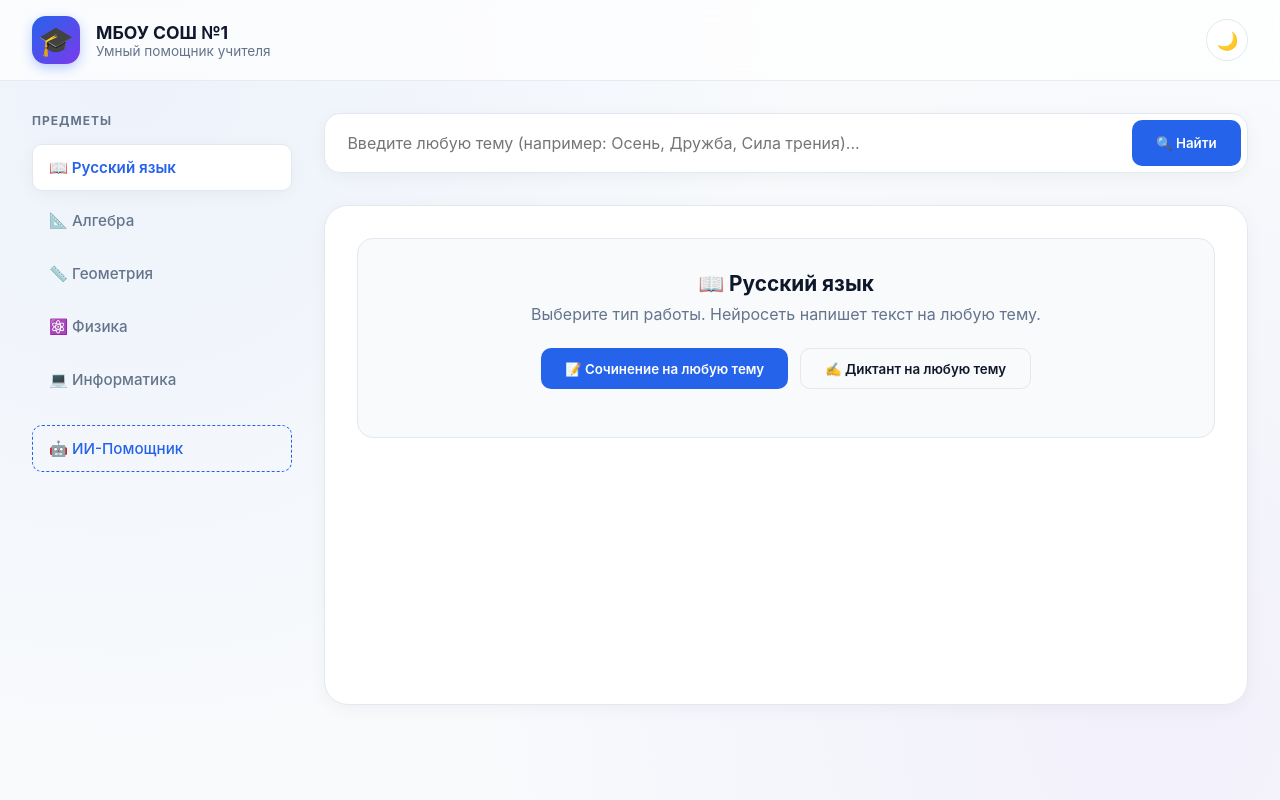
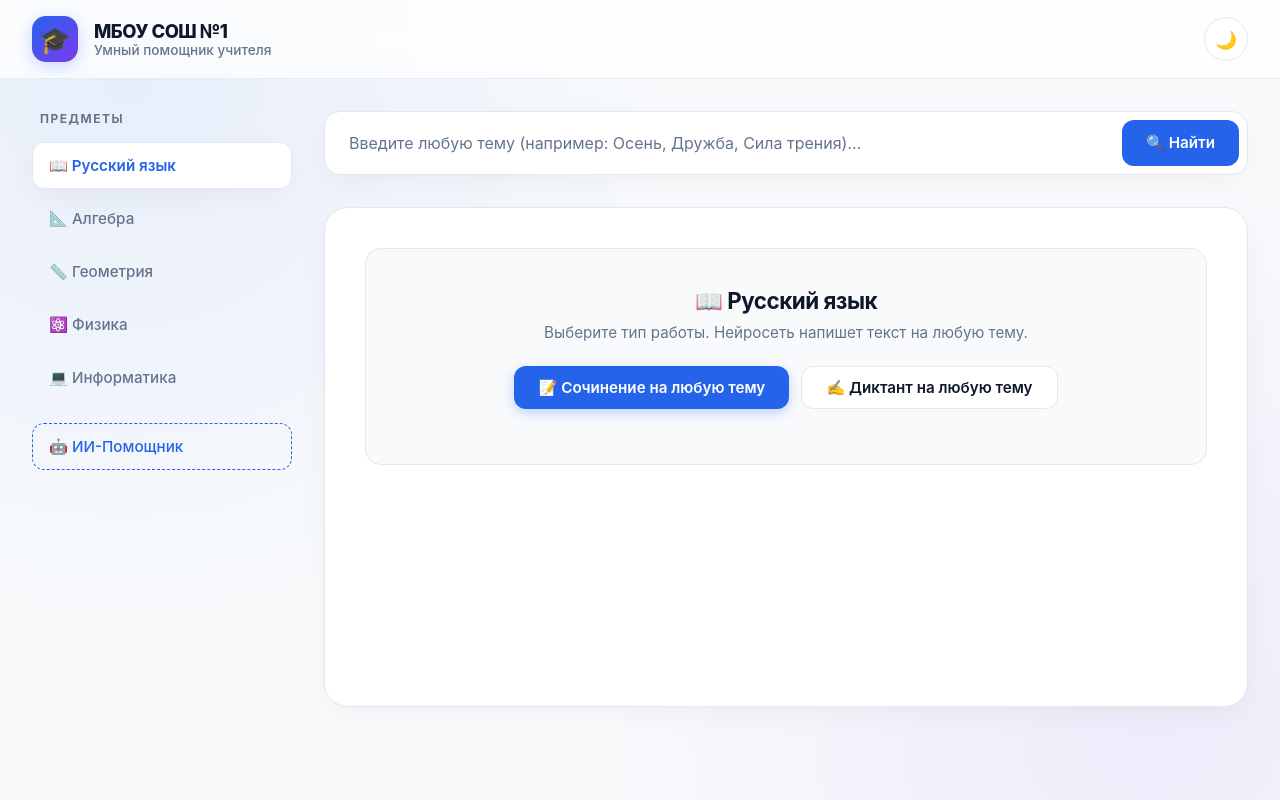
Before and after one commit to kluvus/school_helper, a plain HTML site: page index.html in a window 1280 px wide. Drawn offline with Linux system fonts and the light colour scheme.

Commit message:
Update style.css

```diff
--- a/style.css
+++ b/style.css
@@ -1,78 +1,344 @@
+/* --- ПЕРЕМЕННЫЕ И ЦВЕТОВЫЕ СХЕМЫ --- */
 :root {
     --bg-color: #f8fafc;
-    --bg-gradient: radial-gradient(circle at 10% 10%, rgba(37, 99, 235, 0.05) 0%, transparent 50%), radial-gradient(circle at 90% 90%, rgba(124, 58, 237, 0.05) 0%, transparent 50%);
-    --surface: rgba(255, 255, 255, 0.7);
+    --bg-gradient: radial-gradient(circle at 10% 10%, rgba(37, 99, 235, 0.08) 0%, transparent 40%),
+                   radial-gradient(circle at 90% 90%, rgba(124, 58, 237, 0.08) 0%, transparent 40%);
+    --surface: rgba(255, 255, 255, 0.75);
     --surface-solid: #ffffff;
     --surface-hover: #f1f5f9;
     --text-main: #0f172a;
     --text-light: #64748b;
     --primary: #2563eb;
     --primary-hover: #1d4ed8;
-    --primary-glow: rgba(37, 99, 235, 0.3);
+    --primary-glow: rgba(37, 99, 235, 0.25);
     --border: rgba(226, 232, 240, 0.8);
     --border-solid: #e2e8f0;
     --success-bg: #dcfce7;
     --success-text: #166534;
     --radius-lg: 24px;
     --radius-md: 16px;
-    --radius-sm: 10px;
-    --shadow-soft: 0 4px 20px -2px rgba(15, 23, 42, 0.05);
+    --radius-sm: 12px;
+    --shadow-soft: 0 8px 30px -4px rgba(15, 23, 42, 0.05);
+    --shadow-hover: 0 12px 40px -4px rgba(37, 99, 235, 0.15);
 }
+
 [data-theme="dark"] {
     --bg-color: #0b1120;
-    --bg-gradient: radial-gradient(circle at 10% 10%, rgba(59, 130, 246, 0.1) 0%, transparent 50%), radial-gradient(circle at 90% 90%, rgba(139, 92, 246, 0.1) 0%, transparent 50%);
-    --surface: rgba(30, 41, 59, 0.6);
+    --bg-gradient: radial-gradient(circle at 10% 10%, rgba(59, 130, 246, 0.15) 0%, transparent 40%),
+                   radial-gradient(circle at 90% 90%, rgba(139, 92, 246, 0.15) 0%, transparent 40%);
+    --surface: rgba(30, 41, 59, 0.75);
     --surface-solid: #1e293b;
     --surface-hover: #334155;
     --text-main: #f8fafc;
     --text-light: #94a3b8;
     --primary: #3b82f6;
     --primary-hover: #60a5fa;
-    --primary-glow: rgba(59, 130, 246, 0.3);
+    --primary-glow: rgba(59, 130, 246, 0.25);
     --border: rgba(51, 65, 85, 0.6);
     --border-solid: #334155;
     --success-bg: rgba(22, 101, 52, 0.4);
     --success-text: #bbf7d0;
-    --shadow-soft: 0 4px 20px -2px rgba(0, 0, 0, 0.3);
+    --shadow-soft: 0 8px 30px -4px rgba(0, 0, 0, 0.4);
+    --shadow-hover: 0 12px 40px -4px rgba(59, 130, 246, 0.2);
 }
-* { margin: 0; padding: 0; box-sizing: border-box; font-family: -apple-system, BlinkMacSystemFont, "Segoe UI", Roboto, sans-serif; -webkit-font-smoothing: antialiased; }
-body { background-color: var(--bg-color); background-image: var(--bg-gradient); background-attachment: fixed; color: var(--text-main); min-height: 100vh; display: flex; flex-direction: column; transition: background-color 0.4s; }
-.main-header { display: flex; justify-content: space-between; align-items: center; padding: 1rem 2rem; background: var(--surface); backdrop-filter: blur(16px); border-bottom: 1px solid var(--border); position: sticky; top: 0; z-index: 100; }
+
+/* --- БАЗОВЫЕ СТИЛИ --- */
+* {
+    margin: 0;
+    padding: 0;
+    box-sizing: border-box;
+    font-family: -apple-system, BlinkMacSystemFont, "Segoe UI", Roboto, Helvetica, Arial, sans-serif;
+    -webkit-font-smoothing: antialiased;
+}
+
+body {
+    background-color: var(--bg-color);
+    background-image: var(--bg-gradient);
+    background-attachment: fixed;
+    color: var(--text-main);
+    min-height: 100vh;
+    display: flex;
+    flex-direction: column;
+    transition: background-color 0.4s, color 0.4s;
+}
+
+/* --- ШАПКА (Glassmorphism) --- */
+.main-header {
+    display: flex;
+    justify-content: space-between;
+    align-items: center;
+    padding: 1rem 2rem;
+    background: var(--surface);
+    backdrop-filter: blur(20px);
+    -webkit-backdrop-filter: blur(20px);
+    border-bottom: 1px solid var(--border);
+    position: sticky;
+    top: 0;
+    z-index: 100;
+}
+
 .logo-area { display: flex; align-items: center; gap: 1rem; }
-.emblem { font-size: 1.8rem; background: linear-gradient(135deg, var(--primary), #7c3aed); color: white; width: 48px; height: 48px; display: flex; align-items: center; justify-content: center; border-radius: 14px; box-shadow: 0 4px 12px var(--primary-glow); }
-.logo-area h1 { font-size: 1.1rem; font-weight: 700; }
-.logo-area p { font-size: 0.85rem; color: var(--text-light); }
-.theme-btn { background: var(--surface-solid); border: 1px solid var(--border-solid); padding: 0.6rem; border-radius: 50%; cursor: pointer; font-size: 1.1rem; width: 42px; height: 42px; }
-.container { display: flex; flex: 1; max-width: 1400px; margin: 0 auto; width: 100%; padding: 2rem; gap: 2rem; }
+.emblem {
+    font-size: 1.6rem;
+    background: linear-gradient(135deg, var(--primary), #7c3aed);
+    color: white;
+    width: 46px;
+    height: 46px;
+    display: flex;
+    align-items: center;
+    justify-content: center;
+    border-radius: 14px;
+    box-shadow: 0 4px 15px var(--primary-glow);
+}
+.logo-area h1 { font-size: 1.15rem; font-weight: 800; letter-spacing: -0.5px; }
+.logo-area p { font-size: 0.85rem; color: var(--text-light); font-weight: 500; }
+
+.theme-btn {
+    background: var(--surface-solid);
+    border: 1px solid var(--border-solid);
+    padding: 0.6rem;
+    border-radius: 50%;
+    cursor: pointer;
+    font-size: 1.1rem;
+    width: 44px;
+    height: 44px;
+    display: flex;
+    align-items: center;
+    justify-content: center;
+    transition: all 0.2s;
+}
+.theme-btn:hover { transform: scale(1.05); background: var(--surface-hover); }
+
+/* --- МАКЕТ --- */
+.container {
+    display: flex;
+    flex: 1;
+    max-width: 1400px;
+    margin: 0 auto;
+    width: 100%;
+    padding: 2rem;
+    gap: 2rem;
+}
+
+/* --- БОКОВАЯ ПАНЕЛЬ --- */
 .sidebar { width: 260px; flex-shrink: 0; }
-.sidebar h2 { margin-bottom: 1rem; color: var(--text-light); font-size: 0.75rem; text-transform: uppercase; letter-spacing: 1px; }
+.sidebar h2 {
+    margin-bottom: 1rem;
+    color: var(--text-light);
+    font-size: 0.75rem;
+    text-transform: uppercase;
+    letter-spacing: 1.5px;
+    font-weight: 700;
+    padding-left: 0.5rem;
+}
 #subjectNav { display: flex; flex-direction: column; gap: 0.4rem; }
-.nav-btn { text-align: left; padding: 0.8rem 1rem; border: 1px solid transparent; background: transparent; border-radius: var(--radius-sm); cursor: pointer; font-size: 0.95rem; font-weight: 500; color: var(--text-light); transition: all 0.2s; }
-.nav-btn:hover { background: var(--surface); }
-.nav-btn.active { background: var(--surface-solid); color: var(--primary); font-weight: 600; box-shadow: var(--shadow-soft); border: 1px solid var(--border-solid); }
-.main-content { flex: 1; min-width: 0; }
-.search-bar { display: flex; gap: 0.75rem; margin-bottom: 2rem; background: var(--surface-solid); padding: 0.4rem; border-radius: var(--radius-md); box-shadow: var(--shadow-soft); border: 1px solid var(--border-solid); }
-.search-bar input { flex: 1; padding: 0.8rem 1rem; border: none; background: transparent; font-size: 1rem; color: var(--text-main); outline: none; }
-.search-bar button { padding: 0 1.5rem; background: var(--primary); color: white; border: none; border-radius: var(--radius-sm); cursor: pointer; font-weight: 600; }
-.content-area { background: var(--surface-solid); border-radius: var(--radius-lg); padding: 2rem; box-shadow: var(--shadow-soft); border: 1px solid var(--border-solid); min-height: 500px; }
-.generator-box { background: var(--bg-color); border: 1px solid var(--border-solid); border-radius: var(--radius-md); padding: 2rem; text-align: center; margin-bottom: 2rem; }
-.generator-box h3 { margin-bottom: 0.5rem; font-size: 1.3rem; }
-.generator-box p { color: var(--text-light); margin-bottom: 1.5rem; }
+.nav-btn {
+    text-align: left;
+    padding: 0.8rem 1rem;
+    border: 1px solid transparent;
+    background: transparent;
+    border-radius: var(--radius-sm);
+    cursor: pointer;
+    font-size: 0.95rem;
+    font-weight: 500;
+    color: var(--text-light);
+    transition: all 0.2s;
+    display: flex;
+    align-items: center;
+    gap: 0.75rem;
+}
+.nav-btn:hover { background: var(--surface); color: var(--text-main); }
+.nav-btn.active {
+    background: var(--surface-solid);
+    color: var(--primary);
+    font-weight: 600;
+    box-shadow: var(--shadow-soft);
+    border: 1px solid var(--border-solid);
+}
+
+/* --- ОСНОВНОЙ КОНТЕНТ --- */
+.main-content { flex: 1; min-width: 0; display: flex; flex-direction: column; }
+
+/* --- ПОИСКОВАЯ СТРОКА --- */
+.search-bar {
+    display: flex;
+    gap: 0.75rem;
+    margin-bottom: 2rem;
+    background: var(--surface-solid);
+    padding: 0.5rem;
+    border-radius: var(--radius-md);
+    box-shadow: var(--shadow-soft);
+    border: 1px solid var(--border-solid);
+    transition: box-shadow 0.3s, border-color 0.3s;
+}
+.search-bar:focus-within {
+    box-shadow: 0 0 0 4px var(--primary-glow);
+    border-color: var(--primary);
+}
+.search-bar input {
+    flex: 1;
+    padding: 0.8rem 1rem;
+    border: none;
+    background: transparent;
+    font-size: 1rem;
+    color: var(--text-main);
+    outline: none;
+}
+.search-bar input::placeholder { color: var(--text-light); }
+.search-bar button {
+    padding: 0 1.5rem;
+    background: var(--primary);
+    color: white;
+    border: none;
+    border-radius: var(--radius-sm);
+    cursor: pointer;
+    font-weight: 600;
+    font-size: 0.95rem;
+    transition: all 0.2s;
+}
+.search-bar button:hover { background: var(--primary-hover); transform: translateY(-1px); }
+
+/* --- КАРТОЧКИ --- */
+.content-area {
+    background: var(--surface-solid);
+    border-radius: var(--radius-lg);
+    padding: clamp(1.5rem, 4vw, 2.5rem);
+    box-shadow: var(--shadow-soft);
+    border: 1px solid var(--border-solid);
+    min-height: 500px;
+}
+
+.generator-box {
+    background: var(--bg-color);
+    border: 1px solid var(--border-solid);
+    border-radius: var(--radius-md);
+    padding: clamp(1.5rem, 3vw, 2.5rem);
+    text-align: center;
+    margin-bottom: 2rem;
+    transition: all 0.3s ease;
+}
+.generator-box:hover { box-shadow: var(--shadow-hover); }
+.generator-box h3 { margin-bottom: 0.5rem; font-size: 1.4rem; font-weight: 700; letter-spacing: -0.5px; }
+.generator-box p { color: var(--text-light); margin-bottom: 1.5rem; font-size: 0.95rem; }
+
+/* --- ЭЛЕМЕНТЫ УПРАВЛЕНИЯ --- */
 .controls { display: flex; gap: 0.75rem; justify-content: center; flex-wrap: wrap; margin-bottom: 1rem; }
-.controls input[type="text"] { padding: 0.8rem 1rem; border-radius: var(--radius-sm); border: 1px solid var(--border-solid); background: var(--surface-solid); color: var(--text-main); width: 300px; outline: none; }
-.task-display { font-size: 1.1rem; line-height: 1.8; margin: 1.5rem 0; padding: 1.5rem; background: var(--surface-solid); border-radius: var(--radius-md); color: var(--text-main); box-shadow: var(--shadow-soft); text-align: left; border: 1px solid var(--border-solid); animation: slideUp 0.4s ease; max-height: 70vh; overflow-y: auto; }
-@keyframes slideUp { from { opacity: 0; transform: translateY(10px); } to { opacity: 1; transform: translateY(0); } }
-.answer-display { display: none; margin-top: 1rem; padding: 1rem 1.5rem; background: var(--success-bg); color: var(--success-text); border-radius: var(--radius-md); font-weight: 500; text-align: left; border: 1px solid rgba(34, 197, 94, 0.2); animation: slideUp 0.3s ease; }
-.btn { display: inline-flex; align-items: center; justify-content: center; padding: 0.7rem 1.5rem; background: var(--primary); color: white; border: none; border-radius: var(--radius-sm); cursor: pointer; font-weight: 600; transition: all 0.2s; }
+.controls input[type="text"] {
+    padding: 0.8rem 1rem;
+    border-radius: var(--radius-sm);
+    border: 1px solid var(--border-solid);
+    background: var(--surface-solid);
+    color: var(--text-main);
+    width: 100%;
+    max-width: 400px;
+    outline: none;
+    font-size: 1rem;
+    transition: border-color 0.2s;
+}
+.controls input[type="text"]:focus { border-color: var(--primary); }
+.controls select {
+    padding: 0.8rem;
+    border-radius: var(--radius-sm);
+    border: 1px solid var(--border-solid);
+    background: var(--surface-solid);
+    color: var(--text-main);
+    outline: none;
+    cursor: pointer;
+}
+
+/* --- ВЫВОД ТЕКСТА --- */
+.task-display {
+    font-size: 1.05rem;
+    line-height: 1.8;
+    margin: 1.5rem 0;
+    padding: 1.5rem;
+    background: var(--surface-solid);
+    border-radius: var(--radius-md);
+    color: var(--text-main);
+    box-shadow: var(--shadow-soft);
+    text-align: left;
+    border: 1px solid var(--border-solid);
+    animation: slideUp 0.4s cubic-bezier(0.16, 1, 0.3, 1);
+    max-height: 70vh;
+    overflow-y: auto;
+    white-space: pre-wrap;
+}
+@keyframes slideUp { from { opacity: 0; transform: translateY(15px); } to { opacity: 1; transform: translateY(0); } }
+
+/* --- КНОПКИ --- */
+.btn {
+    display: inline-flex;
+    align-items: center;
+    justify-content: center;
+    padding: 0.7rem 1.5rem;
+    background: var(--primary);
+    color: white;
+    border: none;
+    border-radius: var(--radius-sm);
+    cursor: pointer;
+    font-weight: 600;
+    font-size: 0.95rem;
+    transition: all 0.2s;
+    box-shadow: 0 4px 12px var(--primary-glow);
+}
 .btn:hover { background: var(--primary-hover); transform: translateY(-2px); }
-.btn-outline { background: transparent; border: 1px solid var(--border-solid); color: var(--text-main); }
-.btn-outline:hover { background: var(--surface-hover); }
-.btn-secondary { background: var(--surface-hover); color: var(--text-main); }
+.btn:active { transform: translateY(0); }
+.btn-outline {
+    background: var(--surface-solid);
+    border: 1px solid var(--border-solid);
+    color: var(--text-main);
+    box-shadow: none;
+}
+.btn-outline:hover { background: var(--surface-hover); border-color: var(--text-light); }
+.btn-secondary { background: var(--surface-hover); color: var(--text-main); box-shadow: none; }
+.btn-secondary:hover { background: var(--border-solid); }
+
+/* --- АДАПТИВНОСТЬ (Телефоны и Планшеты) --- */
 @media (max-width: 900px) {
-    .container { flex-direction: column; padding: 1rem; }
-    .sidebar { width: 100%; }
-    #subjectNav { flex-direction: row; overflow-x: auto; }
-    .nav-btn { white-space: nowrap; }
-    .search-bar { flex-direction: column; }
-    .controls input[type="text"] { width: 100%; }
+    .container {
+        flex-direction: column;
+        padding: 1rem;
+        gap: 1rem;
+    }
+    .sidebar {
+        width: 100%;
+    }
+    /* Горизонтальная прокрутка для меню на телефоне */
+    #subjectNav {
+        flex-direction: row;
+        overflow-x: auto;
+        padding-bottom: 0.5rem;
+        scrollbar-width: none; /* Firefox */
+        -webkit-overflow-scrolling: touch;
+    }
+    #subjectNav::-webkit-scrollbar { display: none; } /* Chrome/Safari */
+    .nav-btn {
+        white-space: nowrap;
+        background: var(--surface-solid);
+        border: 1px solid var(--border-solid);
+        padding: 0.6rem 1rem;
+        font-size: 0.9rem;
+    }
+    .nav-btn.active { background: var(--primary); color: white; border-color: var(--primary); }
+
+    .search-bar {
+        flex-direction: column;
+        padding: 0.75rem;
+        border-radius: var(--radius-md);
+    }
+    .search-bar button { padding: 0.8rem; width: 100%; }
+
+    .controls input[type="text"] { max-width: 100%; }
+
+    .main-header { padding: 1rem; }
+    .logo-area h1 { font-size: 1rem; }
 }
+
+/* --- МАЛЕНЬКИЕ ТЕЛЕФОНЫ --- */
+@media (max-width: 480px) {
+    .content-area { padding: 1rem; }
+    .generator-box { padding: 1.2rem; }
+    .task-display { padding: 1rem; font-size: 0.95rem; }
+    .btn { width: 100%; } /* Кнопки на всю ширину для удобства пальцев */
+    .controls { flex-direction: column; }
+}
```
